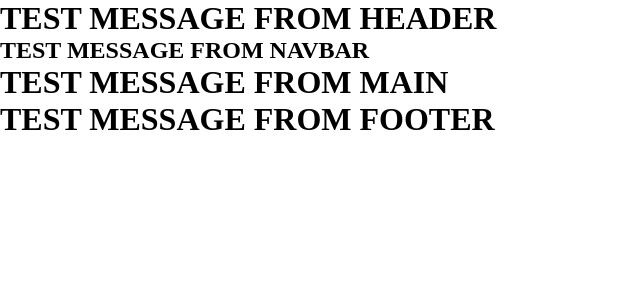
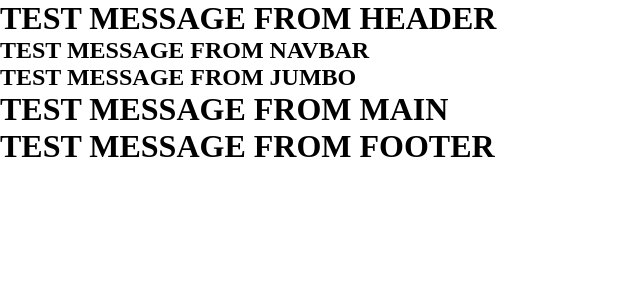
Before and after one commit to vdv-boolean/proj-html-vuejs, a Vue app: page / in a window 1280 px wide. Shown: the top 300 px of the page, without its empty margins (0-640 px from the left). Built offline with nearby package versions, Linux system fonts and the light colour scheme.

Commit message:
Import Jumbo.vue

```diff
--- a/src/components/Header.vue
+++ b/src/components/Header.vue
@@ -1,10 +1,11 @@
 <script>
 import Navbar from "./Navbar.vue"
+import Jumbo from "./Jumbo.vue"
 
   export default {
       components: {
         Navbar,
-
+        Jumbo,
       }
     }
 </script>
@@ -12,6 +13,7 @@ import Navbar from "./Navbar.vue"
 <template>
     <h1>TEST MESSAGE FROM HEADER</h1>
     <Navbar/>
+    <Jumbo/>
 </template>
 
 <style scoped>
```
